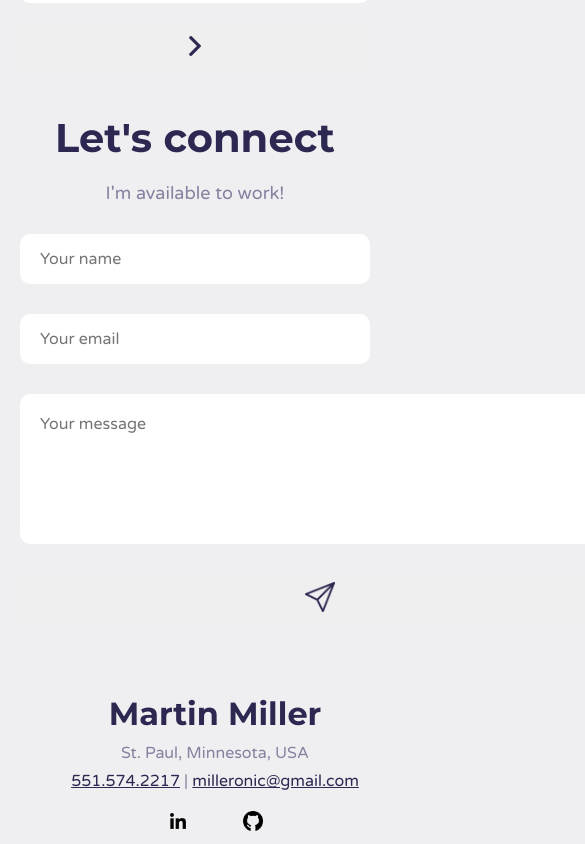
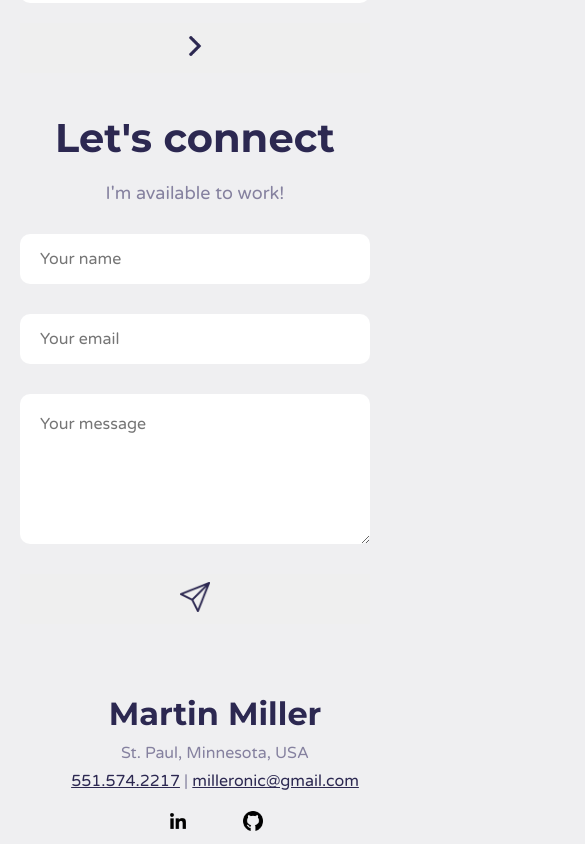
Before and after one commit to m-miller/portfolio, a React (Create React App) app: page / in a window 390 px wide. Shown: the part 3139-3983 px from the top of the page, 585 px wide, since content can reach past the window. Built offline with nearby package versions, Linux system fonts and the light colour scheme.

Commit message:
updated header, css

```diff
--- a/src/components/Contacts.module.css
+++ b/src/components/Contacts.module.css
@@ -28,7 +28,7 @@
   .textarea {
     min-height: 150px;
     max-width: 740px;
-    min-width: 600px;
+    min-width: 200px;
     border-radius: 10px;
     border: none;
     padding: 20px;
--- a/src/components/Header.module.css
+++ b/src/components/Header.module.css
@@ -55,7 +55,7 @@
 
     .navigation {
       display: grid;
-      gap: 0px;
+      gap: 15px;
       position: absolute;
       top: 0;
       left: 0;
@@ -63,6 +63,7 @@
       font-weight: bold;
       height: 100vh;
       background-color: #efeff1;
+      align-content: start;
     }
 
     .item {
--- a/src/components/HeroArea.module.css
+++ b/src/components/HeroArea.module.css
@@ -41,6 +41,7 @@
 
   .hire:hover {
     cursor: pointer;
+    background-color: #7292f2
   }
 
   @media only screen and (max-width: 560px) {
```
